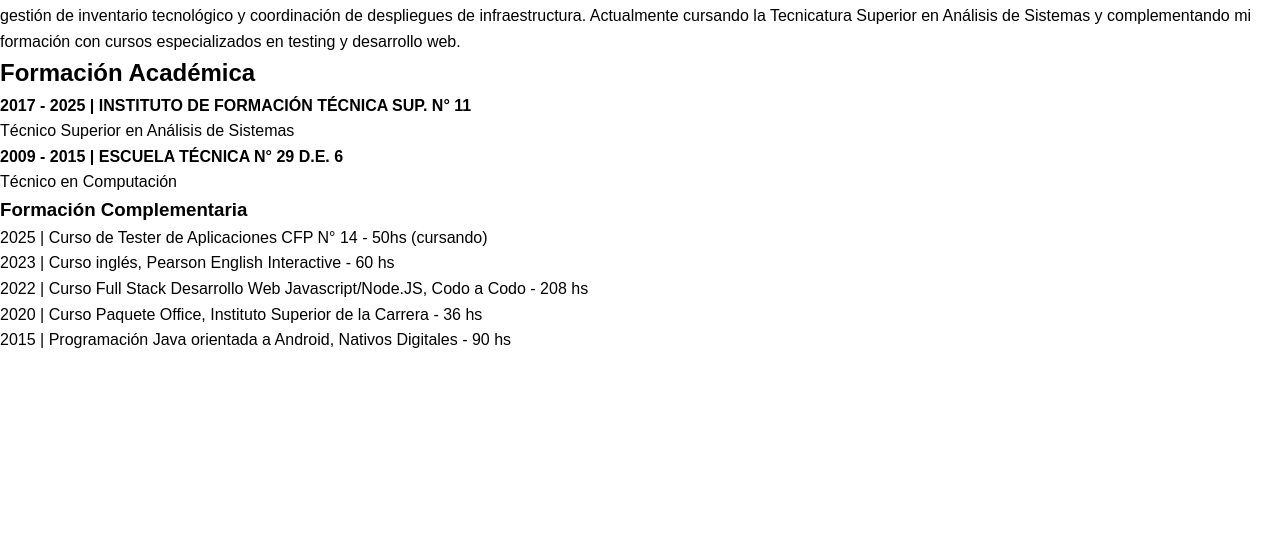
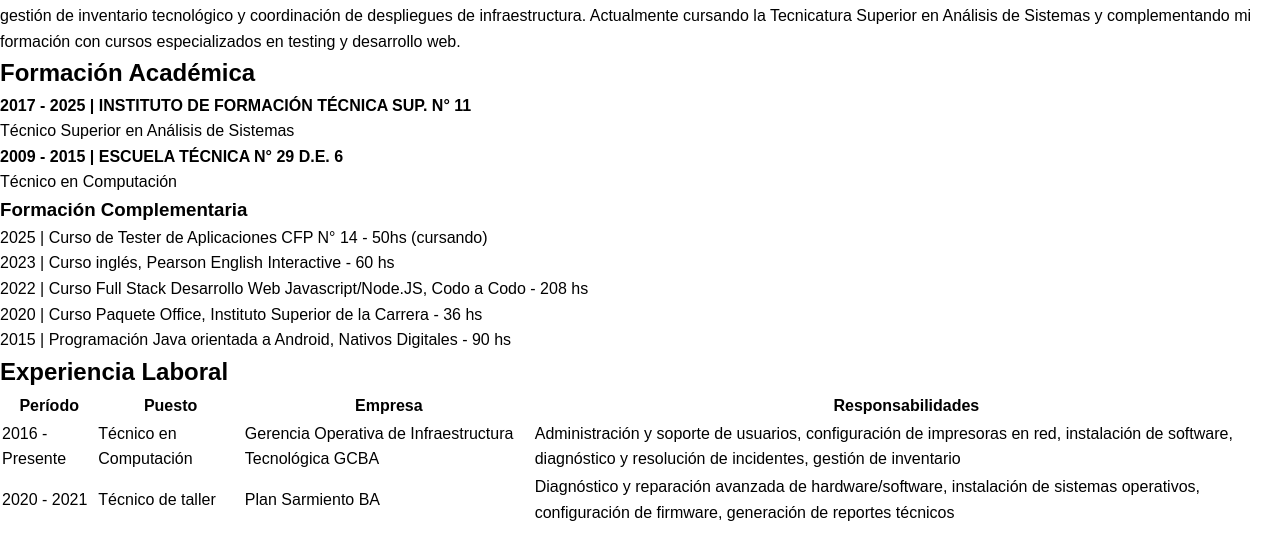
Before and after one commit to christian-rep/portfolio-tester, a plain HTML site: page index.html in a window 1280 px wide. Shown: the part 189-748 px from the top of the page. Drawn offline with Linux system fonts and the light colour scheme.

Commit message:
Añadir sección 'Experiencia Laboral' con tabla de trabajos

```diff
--- a/index.html
+++ b/index.html
@@ -52,6 +52,40 @@
                 <li>2015 | Programación Java orientada a Android, Nativos Digitales - 90 hs</li>
             </ul>
         </section>
+            <!-- Sección Experiencia Laboral -->
+    <section id="experiencia-laboral" class="experiencia-laboral">
+        <h2>Experiencia Laboral</h2>
+        <table>
+            <thead>
+                <tr>
+                    <th>Período</th>
+                    <th>Puesto</th>
+                    <th>Empresa</th>
+                    <th>Responsabilidades</th>
+                </tr>
+            </thead>
+            <tbody>
+                <tr>
+                    <td>2016 - Presente</td>
+                    <td>Técnico en Computación</td>
+                    <td>Gerencia Operativa de Infraestructura Tecnológica GCBA</td>
+                    <td>
+                        Administración y soporte de usuarios, configuración de impresoras en red,
+                        instalación de software, diagnóstico y resolución de incidentes, gestión de inventario
+                    </td>
+                </tr>
+                <tr>
+                    <td>2020 - 2021</td>
+                    <td>Técnico de taller</td>
+                    <td>Plan Sarmiento BA</td>
+                    <td>
+                        Diagnóstico y reparación avanzada de hardware/software, instalación de sistemas operativos,
+                        configuración de firmware, generación de reportes técnicos
+                    </td>
+                </tr>
+            </tbody>
+        </table>
+    </section>
 
     <script src="script.js"></script>
 </body>
```
